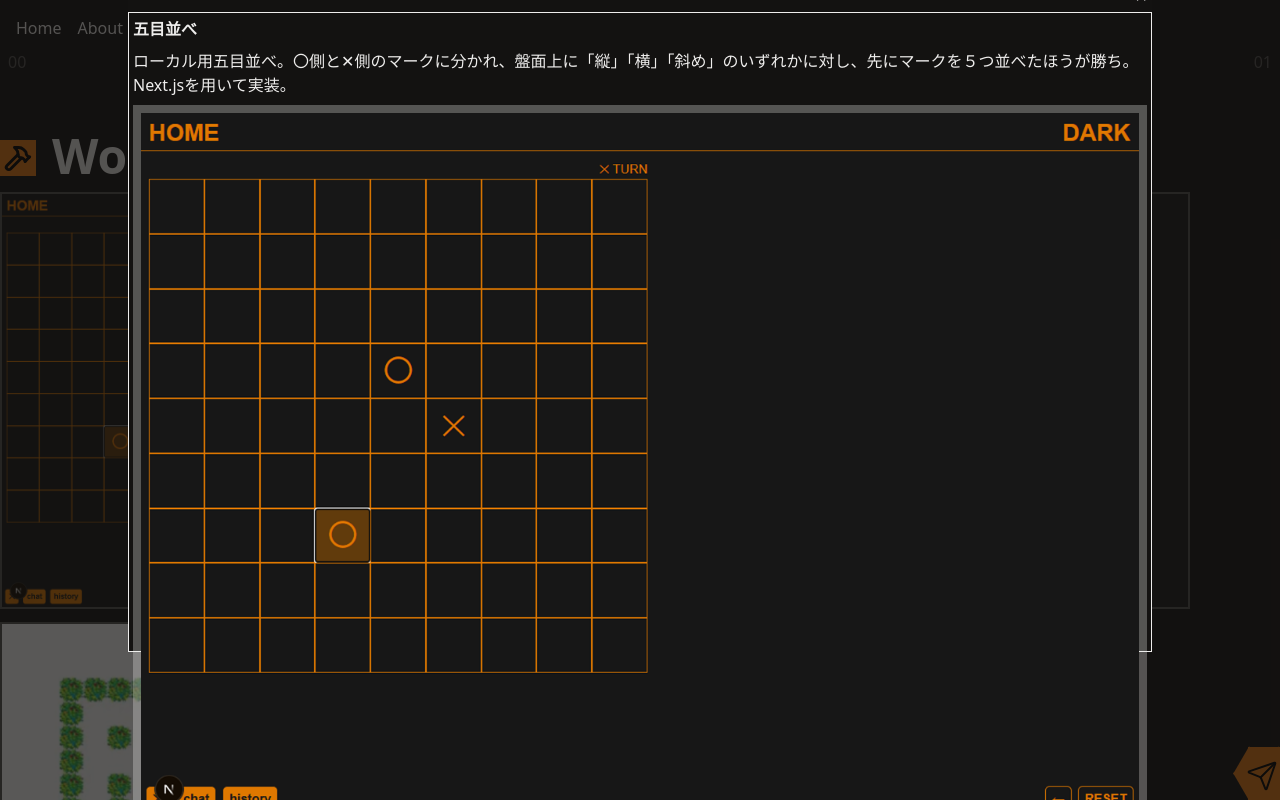
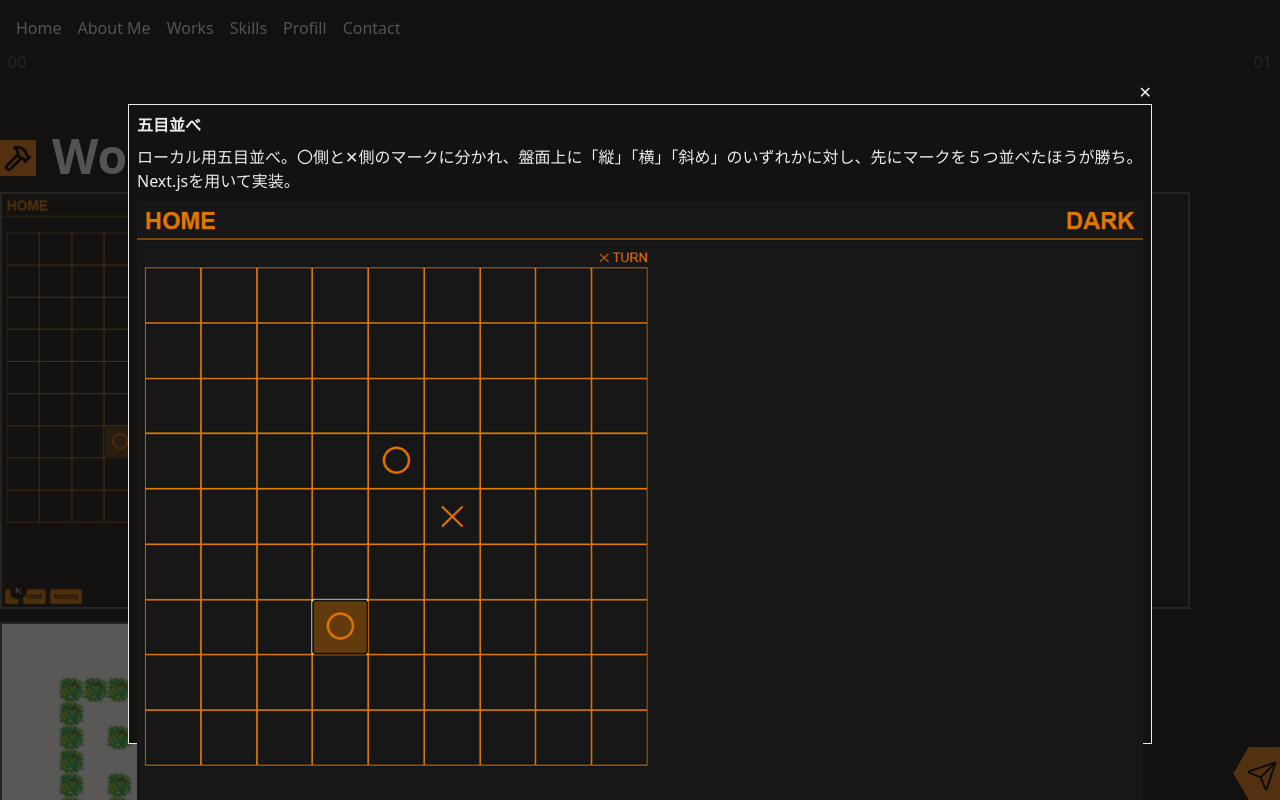
Before and after one commit to FujitaKohei04/portfolio, a Next.js app: page / in a window 1280 px wide. Both pictures are taken after a click on the button 294 px from the left and 1488 px from the top of the page. Shown: the part 1088-1888 px from the top of the page. Built offline with nearby package versions, Linux system fonts and the light colour scheme.

Commit message:
fix: work modal place to center on screen.

```diff
--- a/src/app/components/Works/Works.module.css
+++ b/src/app/components/Works/Works.module.css
@@ -37,7 +37,7 @@
     position: relative;
     flex: 1;
     width: 100%;
-    aspect-ratio: 60 / 85;
+    aspect-ratio: 85 / 60;
     padding: var(--space-s);
     background-color: color-mix(in srgb, var(--foreground), transparent 70%);
 }
@@ -47,6 +47,7 @@
         position: relative;
         flex: 1;
         width: 100%;
+        /* height: 100%; */
         aspect-ratio: 85 / 60;
         padding: var(--space-s);
         background-color: color-mix(in srgb, var(--foreground), transparent 70%);
@@ -82,3 +83,8 @@
     font-size: 48px;
     font-weight: bold;
 }
+
+.card {
+    display: fles;
+    flex-direction: column;
+}
--- a/src/app/components/Works/Works.tsx
+++ b/src/app/components/Works/Works.tsx
@@ -3,7 +3,7 @@
 import Image from "next/image";
 
 import { Hammer } from "lucide-react";
-import Styles from "./Works.module.css";
+import styles from "./Works.module.css";
 import { IMG_NUM, WORKS } from "@/app/data/work";
 import { useState } from "react";
 import { WorkContent } from "@/app/types/work";
@@ -33,20 +33,20 @@ const WorkModalContent = (
   const [imgNum, setImgNum] = useState(0);
 
   return (
-    <div>
-      <div className={Styles.workName}>
+    <div className={styles.card} onClick={(e) => e.stopPropagation()}>
+      <div className={styles.workName}>
         {`${work.workName}`}
       </div>
-      <div className={Styles.workDescription}>
+      <div className={styles.workDescription}>
         {`${work.workDescription}`}
       </div>
-      <div className={Styles.workImageFlame} >
-        <Image src={work.examples[imgNum].img} alt={work.examples[imgNum].description} style={{ objectFit: 'contain' }}/>
+      <div className={styles.workImageFlame} >
+        <Image src={work.examples[imgNum].img} alt={work.examples[imgNum].description} layout="fill" style={{ objectFit: 'contain' }}/>
       </div>
-      <div className={Styles.workImageDescription}>
+      <div className={styles.workImageDescription}>
         {`画像 ${imgNum+1}  : ${work.examples[imgNum].description}`}
       </div>
-      <div className={Styles.workChanger} >
+      <div className={styles.workChanger} >
         <button onClick={() => setImgNum((imgNum+(IMG_NUM-1))%IMG_NUM)}>＜</button>
         <button onClick={() => setImgNum((imgNum+1)%IMG_NUM)}>＞</button>
       </div>
@@ -69,10 +69,10 @@ export const Work = ({workContents}:{workContents: WorkContent[]}) => {
   return (
     <div>
       <div>
-        <div className={Styles.worksArranger}>
+        <div className={styles.worksArranger}>
         {works.map((work, index) => (
-          <button key={index} onClick={() => workOnClicked(index)} className={Styles.worksArrangerUnder}>
-            <Image src={work.examples[0].img} alt={work.examples[0].description} className={Styles.workImage} />
+          <button key={index} onClick={() => workOnClicked(index)} className={styles.worksArrangerUnder}>
+            <Image src={work.examples[0].img} alt={work.examples[0].description} className={styles.workImage} />
           </button>
         ))}
         </div>
--- a/src/app/ui/Modal.module.css
+++ b/src/app/ui/Modal.module.css
@@ -11,27 +11,29 @@
 .modal {
     display: flex;
     flex-direction: column;
+    padding: var(--space-l);
     gap: 4;
-    justify-items: center;
+    width: 100%;
+    height: 100%;
+    justify-content: center;
+    /* justify-items: center; */
+    /* align-content: center; */
     align-items: center;
-    /* background-color: var(--background); */
 }
 
-.modalContent {
+.modalBox {
     display: flex;
     flex-direction: column;
-    height: 80vh;
+    max-height: 80vh;
     width: 80vw;
-    justify-content: center;
-    align-items: center;
     background-color: var(--background);
 }
 
 @media (hover: hover) {
-    .modalContent {
+    .modalBox {
     display: flex;
     flex-direction: column;
-    height: 90vh;
+    max-height: 90vh;
     width: 50vw;
     margin-top: 2vh;
     justify-content: start;
@@ -40,9 +42,8 @@
     }
 }
 
-.card {
-    margin: 4px;
-    padding: 4px;
+.modalContent {
+    padding: var(--space-s);
     width: 100%;
     height: 100%;
     border: 1px solid;
@@ -54,7 +55,7 @@
     display: flex;
     flex-direction: row-reverse;
     align-items: end;
-    width: 80vw;
+    width: 100%;
     margin-right: 8px;
 
 }
--- a/src/app/ui/Modal.tsx
+++ b/src/app/ui/Modal.tsx
@@ -16,11 +16,11 @@ export const Modal = (
     return createPortal((
       <div className={styles.modalBackground} onClick={() => setIsShowModal(false)}>
         <div className={styles.modal} onClick={() => setIsShowModal(false)}>
-          <div className={styles.modalContent}>
+          <div className={styles.modalBox}>
             <div className={styles.closeButton} >
               <button onClick={() => setIsShowModal(false)}>✕</button>
             </div>
-            <div  className={styles.card} onClick={(e) => e.stopPropagation()}>
+            <div className={styles.modalContent} onClick={(e) => e.stopPropagation()}>
               {Content}
             </div>
           </div>
```
